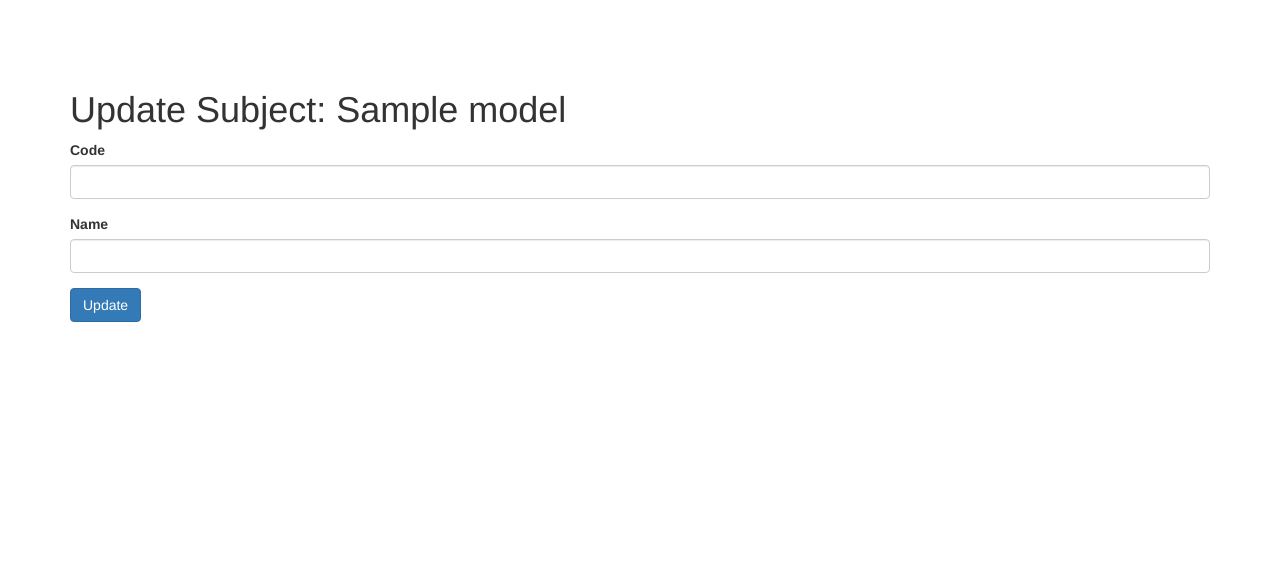
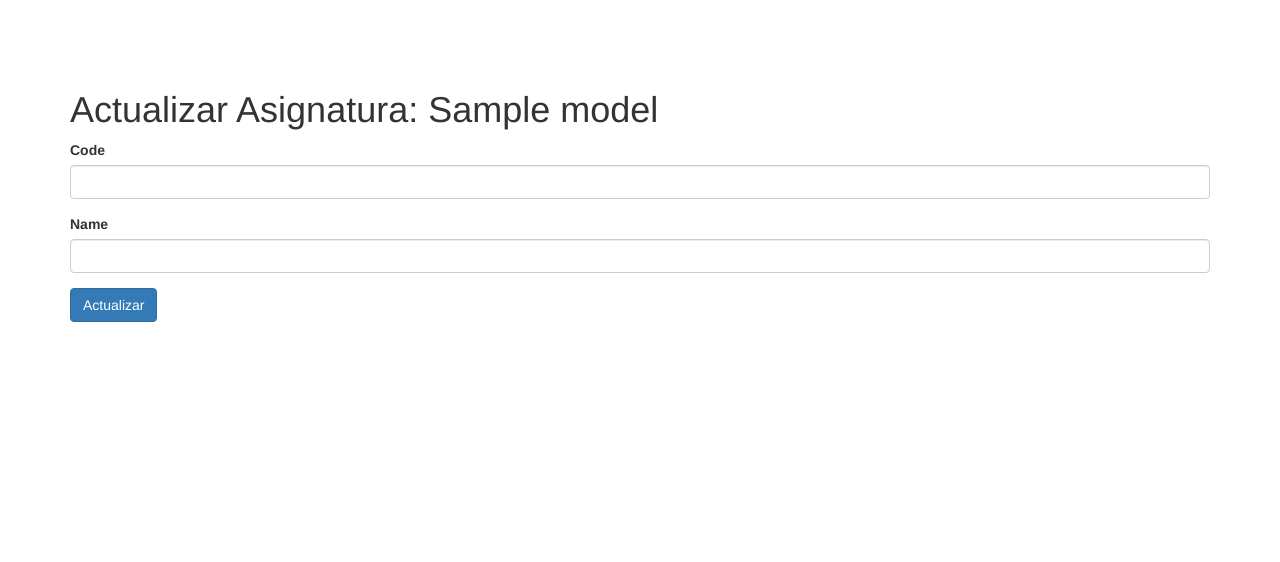
Before and after one commit to xjhamil/docencia, a Yii app: template _workspace/views/subject/update.php in a window 1280 px wide. Shown: the top 562 px of the page. Run offline with PHP 8.4 and a stand-in for Yii, Linux system fonts and the light colour scheme; the template is opened without the code that fills it: most values are stand-ins (such as "Sample title", 1, 10 or a date in 2020); form fields are guessed from the names that the template uses; data that the repository does not hold is empty; some libraries are stand-ins or nearby versions.

Commit message:
Subject Module

```diff
--- a/_workspace/models/Subject.php
+++ b/_workspace/models/Subject.php
@@ -41,8 +41,8 @@ class Subject extends \yii\db\ActiveRecord
     {
         return [
             'id' => 'ID',
-            'code' => 'Code',
-            'name' => 'Name',
+            'code' => 'Codigo',
+            'name' => 'Nombre',
         ];
     }
 
--- a/_workspace/views/subject/_form.php
+++ b/_workspace/views/subject/_form.php
@@ -17,7 +17,7 @@ use yii\widgets\ActiveForm;
     <?= $form->field($model, 'name')->textInput(['maxlength' => true]) ?>
 
     <div class="form-group">
-        <?= Html::submitButton($model->isNewRecord ? 'Create' : 'Update', ['class' => $model->isNewRecord ? 'btn btn-success' : 'btn btn-primary']) ?>
+        <?= Html::submitButton($model->isNewRecord ? 'Crear' : 'Actualizar', ['class' => $model->isNewRecord ? 'btn btn-success' : 'btn btn-primary']) ?>
     </div>
 
     <?php ActiveForm::end(); ?>
--- a/_workspace/views/subject/create.php
+++ b/_workspace/views/subject/create.php
@@ -6,8 +6,8 @@ use yii\helpers\Html;
 /* @var $this yii\web\View */
 /* @var $model app\models\Subject */
 
-$this->title = 'Create Subject';
-$this->params['breadcrumbs'][] = ['label' => 'Subjects', 'url' => ['index']];
+$this->title = 'Crear Asignatura';
+$this->params['breadcrumbs'][] = ['label' => 'Asignatura', 'url' => ['index']];
 $this->params['breadcrumbs'][] = $this->title;
 ?>
 <div class="subject-create">
--- a/_workspace/views/subject/index.php
+++ b/_workspace/views/subject/index.php
@@ -7,7 +7,7 @@ use yii\grid\GridView;
 /* @var $searchModel app\models\SubjectSearch */
 /* @var $dataProvider yii\data\ActiveDataProvider */
 
-$this->title = 'Subjects';
+$this->title = 'Asignaturas';
 $this->params['breadcrumbs'][] = $this->title;
 ?>
 <div class="subject-index">
@@ -16,7 +16,7 @@ $this->params['breadcrumbs'][] = $this->title;
     <?php // echo $this->render('_search', ['model' => $searchModel]); ?>
 
     <p>
-        <?= Html::a('Create Subject', ['create'], ['class' => 'btn btn-success']) ?>
+        <?= Html::a('Crear Asignatura', ['create'], ['class' => 'btn btn-success']) ?>
     </p>
     <?= GridView::widget([
         'dataProvider' => $dataProvider,
@@ -24,7 +24,7 @@ $this->params['breadcrumbs'][] = $this->title;
         'columns' => [
             ['class' => 'yii\grid\SerialColumn'],
 
-            'id',
+            //'id',
             'code',
             'name',
 
--- a/_workspace/views/subject/update.php
+++ b/_workspace/views/subject/update.php
@@ -5,10 +5,10 @@ use yii\helpers\Html;
 /* @var $this yii\web\View */
 /* @var $model app\models\Subject */
 
-$this->title = 'Update Subject: ' . $model->name;
-$this->params['breadcrumbs'][] = ['label' => 'Subjects', 'url' => ['index']];
+$this->title = 'Actualizar Asignatura: ' . $model->name;
+$this->params['breadcrumbs'][] = ['label' => 'Asignaturas', 'url' => ['index']];
 $this->params['breadcrumbs'][] = ['label' => $model->name, 'url' => ['view', 'id' => $model->id]];
-$this->params['breadcrumbs'][] = 'Update';
+$this->params['breadcrumbs'][] = 'Actualizar';
 ?>
 <div class="subject-update">
 
```
Also changed, not shown: _workspace/views/subject/view.php (+4 -4 lines).
